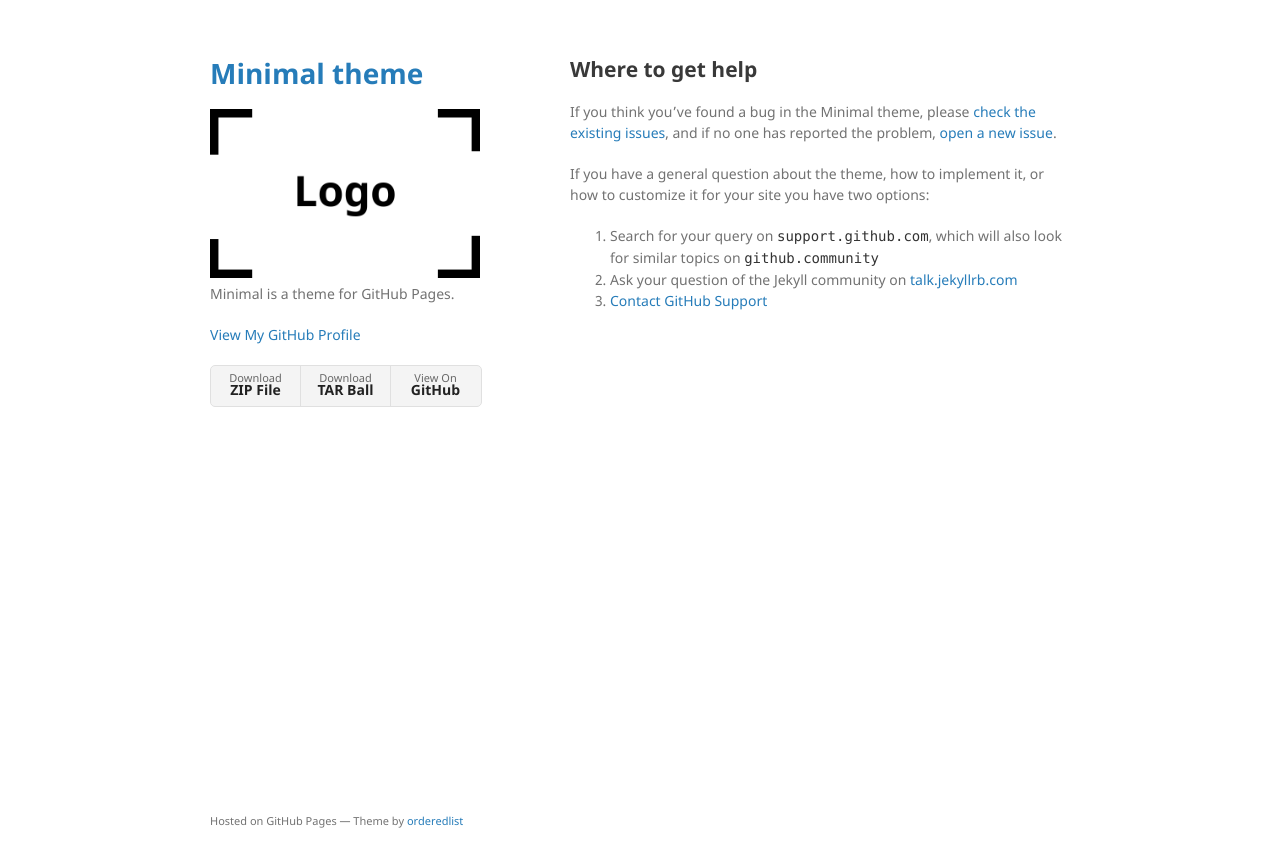
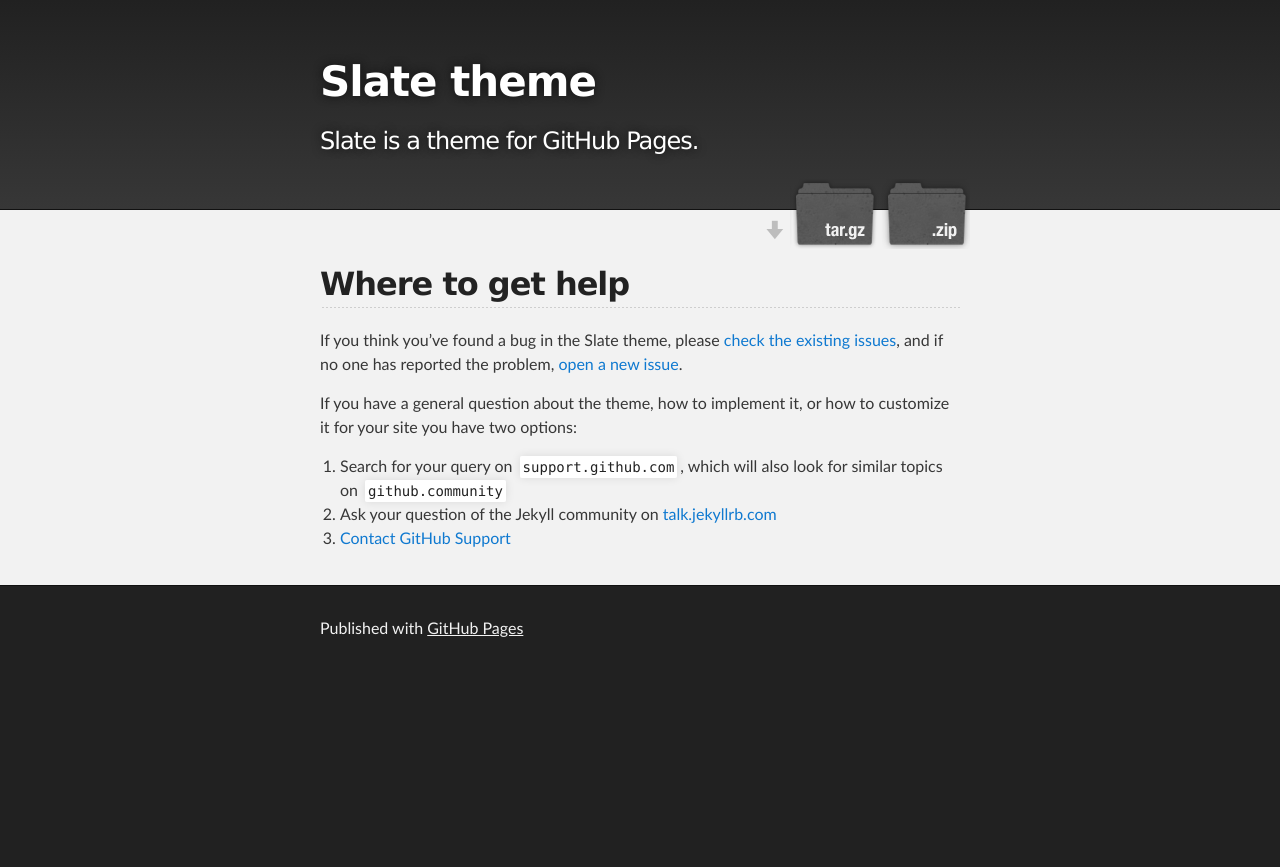
Before and after one commit to coffee-table/coffee-table.github.io, a Jekyll site: the page built from docs/SUPPORT.md, in a window 1280 px wide. Shown: the top 867 px of the page. Built offline with Jekyll 4.4.1, drawn with Linux system fonts in a browser that asks for light colours; our own code applies the rules of GitHub Pages for plain Markdown files.

Commit message:
Add files via upload

```diff
--- a/_config.yml
+++ b/_config.yml
@@ -1,6 +1,5 @@
-title: Minimal theme
-logo: /assets/img/logo.png
-description: Minimal is a theme for GitHub Pages.
+title: Slate theme
+description: Slate is a theme for GitHub Pages.
 show_downloads: true
 google_analytics:
-theme: jekyll-theme-minimal
+theme: jekyll-theme-slate
--- a/_layouts/default.html
+++ b/_layouts/default.html
@@ -1,56 +1,52 @@
 <!DOCTYPE html>
 <html lang="{{ site.lang | default: "en-US" }}">
+
   <head>
-    <meta charset="UTF-8">
+    <meta charset='utf-8'>
     <meta http-equiv="X-UA-Compatible" content="IE=edge">
-    <meta name="viewport" content="width=device-width, initial-scale=1">
+    <meta name="viewport" content="width=device-width,maximum-scale=2">
+    <link rel="stylesheet" type="text/css" media="screen" href="{{ '/assets/css/style.css?v=' | append: site.github.build_revision | relative_url }}">
 
 {% seo %}
-    <link rel="stylesheet" href="{{ "/assets/css/style.css?v=" | append: site.github.build_revision | relative_url }}">
-    <!--[if lt IE 9]>
-    <script src="https://cdnjs.cloudflare.com/ajax/libs/html5shiv/3.7.3/html5shiv.min.js"></script>
-    <![endif]-->
     {% include head-custom.html %}
   </head>
+
   <body>
-    <div class="wrapper">
-      <header>
-        <h1><a href="{{ "/" | absolute_url }}">{{ site.title | default: site.github.repository_name }}</a></h1>
 
-        {% if site.logo %}
-          <img src="{{site.logo | relative_url}}" alt="Logo" />
+    <!-- HEADER -->
+    <div id="header_wrap" class="outer">
+        <header class="inner">
+          {% if site.github.is_project_page %}
+            <a id="forkme_banner" href="{{ site.github.repository_url }}">View on GitHub</a>
           {% endif %}
 
-        <p>{{ site.description | default: site.github.project_tagline }}</p>
-
-        {% if site.github.is_project_page %}
-        <p class="view"><a href="{{ site.github.repository_url }}">View the Project on GitHub <small>{{ site.github.repository_nwo }}</small></a></p>
-        {% endif %}
-
-        {% if site.github.is_user_page %}
-        <p class="view"><a href="{{ site.github.owner_url }}">View My GitHub Profile</a></p>
-        {% endif %}
+          <h1 id="project_title">{{ site.title | default: site.github.repository_name }}</h1>
+          <h2 id="project_tagline">{{ site.description | default: site.github.project_tagline }}</h2>
 
           {% if site.show_downloads %}
-        <ul class="downloads">
-          <li><a href="{{ site.github.zip_url }}">Download <strong>ZIP File</strong></a></li>
-          <li><a href="{{ site.github.tar_url }}">Download <strong>TAR Ball</strong></a></li>
-          <li><a href="{{ site.github.repository_url }}">View On <strong>GitHub</strong></a></li>
-        </ul>
+            <section id="downloads">
+              <a class="zip_download_link" href="{{ site.github.zip_url }}">Download this project as a .zip file</a>
+              <a class="tar_download_link" href="{{ site.github.tar_url }}">Download this project as a tar.gz file</a>
+            </section>
           {% endif %}
         </header>
-      <section>
+    </div>
 
+    <!-- MAIN CONTENT -->
+    <div id="main_content_wrap" class="outer">
+      <section id="main_content" class="inner">
         {{ content }}
+      </section>
+    </div>
 
-      </section>
-      <footer>
+    <!-- FOOTER  -->
+    <div id="footer_wrap" class="outer">
+      <footer class="inner">
         {% if site.github.is_project_page %}
-        <p>This project is maintained by <a href="{{ site.github.owner_url }}">{{ site.github.owner_name }}</a></p>
+        <p class="copyright">{{ site.title | default: site.github.repository_name }} maintained by <a href="{{ site.github.owner_url }}">{{ site.github.owner_name }}</a></p>
         {% endif %}
-        <p><small>Hosted on GitHub Pages &mdash; Theme by <a href="https://github.com/orderedlist">orderedlist</a></small></p>
+        <p>Published with <a href="https://pages.github.com">GitHub Pages</a></p>
       </footer>
     </div>
-    <script src="{{ "/assets/js/scale.fix.js" | relative_url }}"></script>
   </body>
 </html>
--- /dev/null
+++ b/_sass/jekyll-theme-slate.scss
@@ -0,0 +1,488 @@
+@import "rouge-github";
+
+/*******************************************************************************
+MeyerWeb Reset
+*******************************************************************************/
+
+html, body, div, span, applet, object, iframe,
+h1, h2, h3, h4, h5, h6, p, blockquote, pre,
+a, abbr, acronym, address, big, cite, code,
+del, dfn, em, img, ins, kbd, q, s, samp,
+small, strike, strong, sub, sup, tt, var,
+b, u, i, center,
+dl, dt, dd, ol, ul, li,
+fieldset, form, label, legend,
+table, caption, tbody, tfoot, thead, tr, th, td,
+article, aside, canvas, details, embed,
+figure, figcaption, footer, header, hgroup,
+menu, nav, output, ruby, section, summary,
+time, mark, audio, video {
+  margin: 0;
+  padding: 0;
+  border: 0;
+  font: inherit;
+  vertical-align: baseline;
+}
+
+/* HTML5 display-role reset for older browsers */
+article, aside, details, figcaption, figure,
+footer, header, hgroup, menu, nav, section {
+  display: block;
+}
+
+ol, ul {
+  list-style: none;
+}
+
+table {
+  border-collapse: collapse;
+  border-spacing: 0;
+}
+
+/*******************************************************************************
+Theme Styles
+*******************************************************************************/
+
+body {
+  box-sizing: border-box;
+  color:#373737;
+  background: #212121;
+  font-size: 16px;
+  font-family: 'Myriad Pro', Calibri, Helvetica, Arial, sans-serif;
+  line-height: 1.5;
+  -webkit-font-smoothing: antialiased;
+}
+
+h1, h2, h3, h4, h5, h6 {
+  margin: 10px 0;
+  font-weight: 700;
+  color:#222222;
+  font-family: 'Lucida Grande', 'Calibri', Helvetica, Arial, sans-serif;
+  letter-spacing: -1px;
+}
+
+h1 {
+  font-size: 36px;
+  font-weight: 700;
+}
+
+h2 {
+  padding-bottom: 10px;
+  font-size: 32px;
+  background: url('../images/bg_hr.png') repeat-x bottom;
+}
+
+h3 {
+  font-size: 24px;
+}
+
+h4 {
+  font-size: 21px;
+}
+
+h5 {
+  font-size: 18px;
+}
+
+h6 {
+  font-size: 16px;
+}
+
+p {
+  margin: 10px 0 15px 0;
+}
+
+footer p {
+  color: #f2f2f2;
+}
+
+a {
+  text-decoration: none;
+  color: #0F79D0;
+  text-shadow: none;
+
+  transition: color 0.5s ease;
+  transition: text-shadow 0.5s ease;
+  -webkit-transition: color 0.5s ease;
+  -webkit-transition: text-shadow 0.5s ease;
+  -moz-transition: color 0.5s ease;
+  -moz-transition: text-shadow 0.5s ease;
+  -o-transition: color 0.5s ease;
+  -o-transition: text-shadow 0.5s ease;
+  -ms-transition: color 0.5s ease;
+  -ms-transition: text-shadow 0.5s ease;
+}
+
+a:hover, a:focus {
+  text-decoration: underline;
+}
+
+footer a {
+  color: #F2F2F2;
+  text-decoration: underline;
+}
+
+em, cite {
+  font-style: italic;
+}
+
+strong {
+  font-weight: bold;
+}
+
+img {
+  position: relative;
+  margin: 0 auto;
+  max-width: 739px;
+  padding: 5px;
+  margin: 10px 0 10px 0;
+  border: 1px solid #ebebeb;
+
+  box-shadow: 0 0 5px #ebebeb;
+  -webkit-box-shadow: 0 0 5px #ebebeb;
+  -moz-box-shadow: 0 0 5px #ebebeb;
+  -o-box-shadow: 0 0 5px #ebebeb;
+  -ms-box-shadow: 0 0 5px #ebebeb;
+}
+
+p img {
+  display: inline;
+  margin: 0;
+  padding: 0;
+  vertical-align: middle;
+  text-align: center;
+  border: none;
+}
+
+pre, code {
+  color: #222;
+  background-color: #fff;
+
+  font-family: Monaco, "Bitstream Vera Sans Mono", "Lucida Console", Terminal, monospace;
+  font-size: 0.875em;
+
+  border-radius: 2px;
+  -moz-border-radius: 2px;
+  -webkit-border-radius: 2px;
+}
+
+pre {
+  padding: 10px;
+  box-shadow: 0 0 10px rgba(0,0,0,.1);
+  overflow: auto;
+}
+
+code {
+  padding: 3px;
+  margin: 0 3px;
+  box-shadow: 0 0 10px rgba(0,0,0,.1);
+}
+
+pre code {
+  display: block;
+  box-shadow: none;
+}
+
+blockquote {
+  color: #666;
+  margin-bottom: 20px;
+  padding: 0 0 0 20px;
+  border-left: 3px solid #bbb;
+}
+
+
+ul, ol, dl {
+  margin-bottom: 15px
+}
+
+ul {
+  list-style-position: inside;
+  list-style: disc;
+  padding-left: 20px;
+}
+
+ol {
+  list-style-position: inside;
+  list-style: decimal;
+  padding-left: 20px;
+}
+
+dl dt {
+  font-weight: bold;
+}
+
+dl dd {
+  padding-left: 20px;
+  font-style: italic;
+}
+
+dl p {
+  padding-left: 20px;
+  font-style: italic;
+}
+
+hr {
+  height: 1px;
+  margin-bottom: 5px;
+  border: none;
+  background: url('../images/bg_hr.png') repeat-x center;
+}
+
+table {
+  border: 1px solid #373737;
+  margin-bottom: 20px;
+  text-align: left;
+ }
+
+th {
+  font-family: 'Lucida Grande', 'Helvetica Neue', Helvetica, Arial, sans-serif;
+  padding: 10px;
+  background: #373737;
+  color: #fff;
+ }
+
+td {
+  padding: 10px;
+  border: 1px solid #373737;
+ }
+
+form {
+  background: #f2f2f2;
+  padding: 20px;
+}
+
+kbd {
+  background-color: #fafbfc;
+  border: 1px solid #c6cbd1;
+  border-bottom-color: #959da5;
+  border-radius: 3px;
+  box-shadow: inset 0 -1px 0 #959da5;
+  color: #444d56;
+  display: inline-block;
+  font-size: 11px;
+  line-height: 11px;
+  padding: 3px 5px;
+  vertical-align: middle;
+}
+
+/*******************************************************************************
+Full-Width Styles
+*******************************************************************************/
+
+.outer {
+  width: 100%;
+}
+
+.inner {
+  position: relative;
+  max-width: 640px;
+  padding: 20px 10px;
+  margin: 0 auto;
+}
+
+#forkme_banner {
+  display: block;
+  position: absolute;
+  top:0;
+  right: 10px;
+  z-index: 10;
+  padding: 10px 50px 10px 10px;
+  color: #fff;
+  background: url('../images/blacktocat.png') #0090ff no-repeat 95% 50%;
+  font-weight: 700;
+  box-shadow: 0 0 10px rgba(0,0,0,.5);
+  border-bottom-left-radius: 2px;
+  border-bottom-right-radius: 2px;
+}
+
+#header_wrap {
+  background: #212121;
+  background: -moz-linear-gradient(top, #373737, #212121);
+  background: -webkit-linear-gradient(top, #373737, #212121);
+  background: -ms-linear-gradient(top, #373737, #212121);
+  background: -o-linear-gradient(top, #373737, #212121);
+  background: linear-gradient(to top, #373737, #212121);
+}
+
+#header_wrap .inner {
+  padding: 50px 10px 30px 10px;
+}
+
+#project_title {
+  margin: 0;
+  color: #fff;
+  font-size: 42px;
+  font-weight: 700;
+  text-shadow: #111 0px 0px 10px;
+}
+
+#project_tagline {
+  color: #fff;
+  font-size: 24px;
+  font-weight: 300;
+  background: none;
+  text-shadow: #111 0px 0px 10px;
+}
+
+#downloads {
+  position: absolute;
+  width: 210px;
+  z-index: 10;
+  bottom: -40px;
+  right: 0;
+  height: 70px;
+  background: url('../images/icon_download.png') no-repeat 0% 90%;
+}
+
+.zip_download_link {
+  display: block;
+  float: right;
+  width: 90px;
+  height:70px;
+  text-indent: -5000px;
+  overflow: hidden;
+  background: url(../images/sprite_download.png) no-repeat bottom left;
+}
+
+.tar_download_link {
+  display: block;
+  float: right;
+  width: 90px;
+  height:70px;
+  text-indent: -5000px;
+  overflow: hidden;
+  background: url(../images/sprite_download.png) no-repeat bottom right;
+  margin-left: 10px;
+}
+
+.zip_download_link:hover {
+  background: url(../images/sprite_download.png) no-repeat top left;
+}
+
+.tar_download_link:hover {
+  background: url(../images/sprite_download.png) no-repeat top right;
+}
+
+#main_content_wrap {
+  background: #f2f2f2;
+  border-top: 1px solid #111;
+  border-bottom: 1px solid #111;
+}
+
+#main_content {
+  padding-top: 40px;
+}
+
+#footer_wrap {
+  background: #212121;
+}
+
+
+
+/*******************************************************************************
+Small Device Styles
+*******************************************************************************/
+
+@media screen and (max-width: 992px) {
+  img {
+    max-width: 100%;
+  }
+}
+
+@media screen and (max-width: 480px) {
+  body {
+    font-size:14px;
+  }
+
+  #downloads {
+    display: none;
+  }
+
+  .inner {
+    min-width: 320px;
+    max-width: 480px;
+  }
+
+  #project_title {
+  font-size: 32px;
+  }
+
+  h1 {
+    font-size: 28px;
+  }
+
+  h2 {
+    font-size: 24px;
+  }
+
+  h3 {
+    font-size: 21px;
+  }
+
+  h4 {
+    font-size: 18px;
+  }
+
+  h5 {
+    font-size: 14px;
+  }
+
+  h6 {
+    font-size: 12px;
+  }
+
+  code, pre {
+    font-size: 11px;
+  }
+
+}
+
+@media screen and (max-width: 320px) {
+  body {
+    font-size:14px;
+  }
+
+  #downloads {
+    display: none;
+  }
+
+  .inner {
+    min-width: 240px;
+    max-width: 320px;
+  }
+
+  #project_title {
+  font-size: 28px;
+  }
+
+  h1 {
+    font-size: 24px;
+  }
+
+  h2 {
+    font-size: 21px;
+  }
+
+  h3 {
+    font-size: 18px;
+  }
+
+  h4 {
+    font-size: 16px;
+  }
+
+  h5 {
+    font-size: 14px;
+  }
+
+  h6 {
+    font-size: 12px;
+  }
+
+  code, pre {
+    min-width: 240px;
+    max-width: 320px;
+    font-size: 11px;
+  }
+
+}
--- a/_sass/rouge-github.scss
+++ b/_sass/rouge-github.scss
@@ -1,24 +1,24 @@
 .highlight table td { padding: 5px; }
 .highlight table pre { margin: 0; }
 .highlight .cm {
-  color: #999988;
+  color: #777772;
   font-style: italic;
 }
 .highlight .cp {
-  color: #999999;
+  color: #797676;
   font-weight: bold;
 }
 .highlight .c1 {
-  color: #999988;
+  color: #777772;
   font-style: italic;
 }
 .highlight .cs {
-  color: #999999;
+  color: #797676;
   font-weight: bold;
   font-style: italic;
 }
 .highlight .c, .highlight .cd {
-  color: #999988;
+  color: #777772;
   font-style: italic;
 }
 .highlight .err {
@@ -37,7 +37,7 @@
   color: #aa0000;
 }
 .highlight .gh {
-  color: #999999;
+  color: #797676;
 }
 .highlight .gi {
   color: #000000;
@@ -144,7 +144,7 @@
   color: #008080;
 }
 .highlight .bp {
-  color: #999999;
+  color: #797676;
 }
 .highlight .nb {
   color: #0086B3;
--- /dev/null
+++ b/_sass/slate.scss
@@ -0,0 +1,4 @@
+// Placeholder file. If your site uses
+//     @import "{{ site.theme }}";
+// Then using this theme with jekyll-remote-theme will work fine.
+@import "jekyll-theme-slate";
--- a/assets/css/style.scss
+++ b/assets/css/style.scss
@@ -1,4 +1,4 @@
 ---
 ---
 
-@import "jekyll-theme-minimal";
+@import "jekyll-theme-slate";
--- a/docs/SUPPORT.md
+++ b/docs/SUPPORT.md
@@ -1,9 +1,9 @@
 ## Where to get help
 
-If you think you've found a bug in the Minimal theme, please [check the existing issues](https://github.com/pages-themes/minimal/issues), and if no one has reported the problem, [open a new issue](https://github.com/pages-themes/minimal/issues/new).
+If you think you've found a bug in the Slate theme, please [check the existing issues](https://github.com/pages-themes/slate/issues), and if no one has reported the problem, [open a new issue](https://github.com/pages-themes/slate/issues/new).
 
 If you have a general question about the theme, how to implement it, or how to customize it for your site you have two options:
 
-1. Search for your query on [`support.github.com`](https://support.github.com/?q=pages+Minimal+theme), which will also look for similar topics on [`github.community`](https://github.community/search?q=pages+Minimal+theme)
+1. Search for your query on [`support.github.com`](https://support.github.com/?q=pages+Slate+theme), which will also look for similar topics on [`github.community`](https://github.community/search?q=pages+Slate+theme)
 2. Ask your question of the Jekyll community on [talk.jekyllrb.com](https://talk.jekyllrb.com/)
-3. [Contact GitHub Support](https://github.com/contact?form%5Bsubject%5D=GitHub%20Pages%20theme%20pages-themes/minimal)
+3. [Contact GitHub Support](https://github.com/contact?form%5Bsubject%5D=GitHub%20Pages%20theme%20pages-themes/slate)
```
Also changed, not shown: docs/CONTRIBUTING.md (+11 -11 lines), README.md, assets/images/bg_hr.png (added), assets/images/blacktocat.png (added), assets/images/icon_download.png (added), assets/images/sprite_download.png (added), jekyll-theme-slate.gemspec (added), thumbnail.png, 2 other files. Lines whose indentation alone changed are shown as unchanged.
